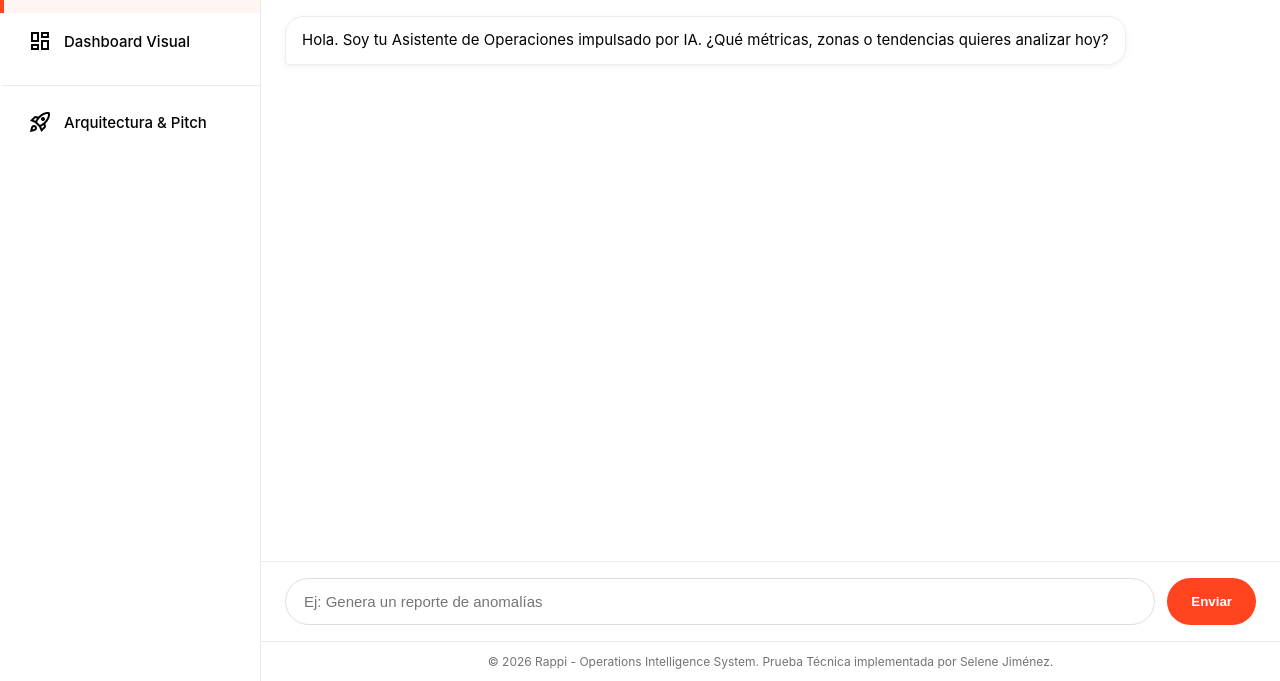
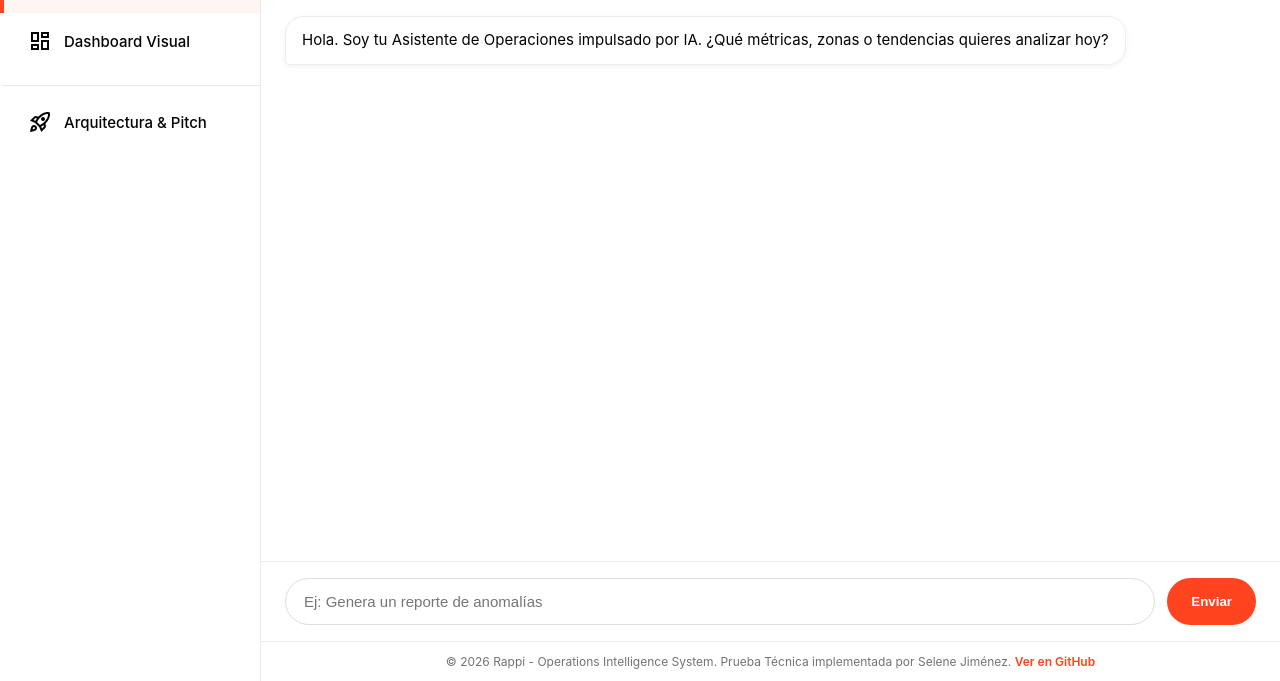
Before and after one commit to Selenity-ID/Operations-Intelligence-Rappi, a plain HTML site: page index.html in a window 1280 px wide. Shown: the part 119-800 px from the top of the page. Drawn offline with nearby package versions, Linux system fonts and the light colour scheme.

Commit message:
Add GitHub link to footer in index.html

```diff
--- a/index.html
+++ b/index.html
@@ -1331,6 +1331,9 @@
 
       <footer class="rappi-footer">
         © 2026 Rappi - Operations Intelligence System. Prueba Técnica implementada por Selene Jiménez.
+        <a href="https://github.com/Selenity-ID/Operations-Intelligence-Rappi" target="_blank" style="color: var(--rappi-orange); text-decoration: none; font-weight: 600;">
+    Ver en GitHub
+  </a>
       </footer>
     </main>
   </div>
```
